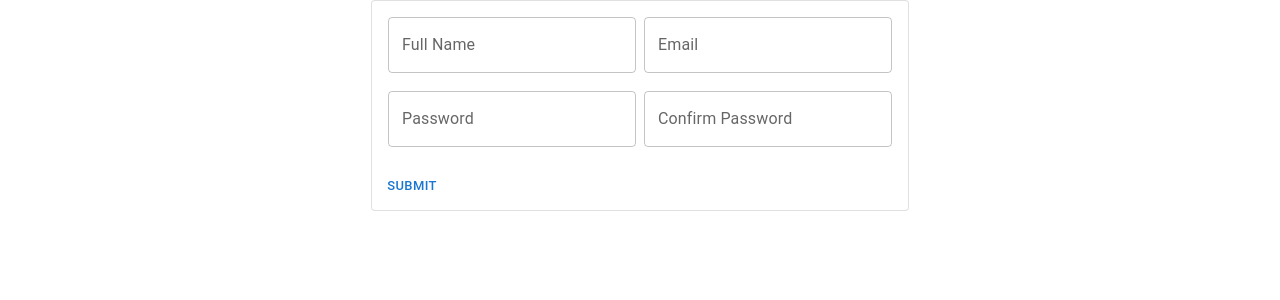
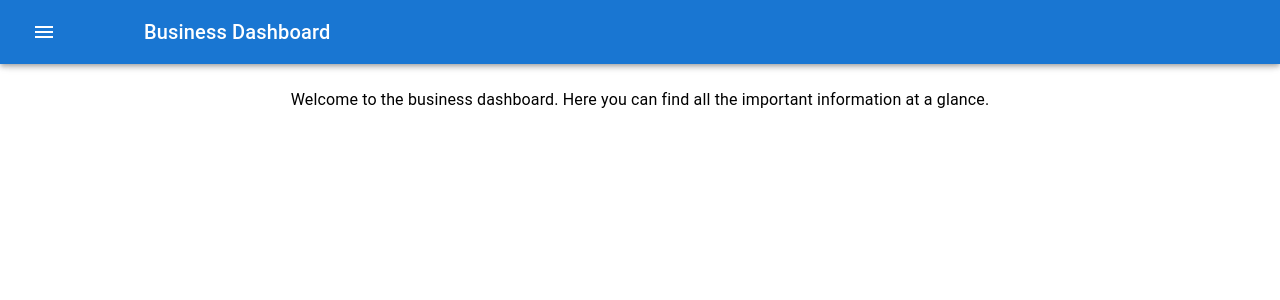
Before and after one commit to SuryaramSubramanian/React-CC-1-material, a React (Create React App) app: page / in a window 1280 px wide. Shown: the top 300 px of the page. Built offline with nearby package versions, Linux system fonts and the light colour scheme.

Commit message:
Initial commit

```diff
--- /dev/null
+++ b/src/BuisnessTemplate.jsx
@@ -0,0 +1,76 @@
+import React, { useState } from 'react';
+import { AppBar, Toolbar, Typography, Drawer, List, ListItem, ListItemIcon, ListItemText, IconButton, Box } from '@mui/material';
+import MenuIcon from '@mui/icons-material/Menu';
+import HomeIcon from '@mui/icons-material/Home';
+import InfoIcon from '@mui/icons-material/Info';
+import ContactMailIcon from '@mui/icons-material/ContactMail';
+
+const drawerWidth = 240;
+
+
+const BusinessTemplate = () => {
+
+  const [drawerOpen, setDrawerOpen] = useState(false);
+
+  const toggleDrawer = () => {
+    setDrawerOpen(!drawerOpen);
+  };
+
+  return (
+    <Box>
+      <AppBar sx={{ zIndex: (theme) => theme.zIndex.drawer + 1 }}>
+        <Toolbar>
+          <IconButton
+            color="inherit"
+            onClick={toggleDrawer}
+            sx={{ marginRight: 10 }}
+          >
+            <MenuIcon />
+          </IconButton>
+          <Typography variant="h6" noWrap>
+            Business Dashboard
+          </Typography>
+        </Toolbar>
+      </AppBar>
+
+      {/* Drawer */}
+      <Drawer
+        open={drawerOpen}
+        onClose={toggleDrawer}
+        sx={{
+          width: drawerWidth,
+          '& .MuiDrawer-paper': { width: drawerWidth, boxSizing: 'border-box' },
+        }}
+      >
+        <Toolbar />
+        <Box sx={{ overflow: 'auto' }}>
+          <List>
+            {['Home', 'About', 'Contact'].map((text, index) => (
+              <ListItem button key={index} onClick={toggleDrawer}>
+                <ListItemIcon>
+                  {text === 'Home' && <HomeIcon />}
+                  {index === 1 && <InfoIcon />}
+                  {index === 2 && <ContactMailIcon />}
+                </ListItemIcon>
+                <ListItemText primary={text} />
+              </ListItem>
+            ))}
+          </List>
+        </Box>
+      </Drawer>
+
+      {/* Main Content */}
+
+      <Box sx={{ p: 3, width: `calc(100% - ${drawerOpen ? drawerWidth : 0 }px)` }}
+      >
+        <Toolbar />
+        <Typography paragraph>
+          Welcome to the business dashboard. Here you can find all the important information at a glance.
+        </Typography>
+        {/* More content goes here */}
+      </Box>
+    </Box>
+  );
+};
+
+export default BusinessTemplate;
--- a/src/index.js
+++ b/src/index.js
@@ -3,6 +3,7 @@ import ReactDOM from 'react-dom/client';
 import './index.css';
 // import MyForm from './MyForm';
 import SimpleForm from './SimpleForm';
+import BusinessTemplate from './BuisnessTemplate';
 // import App from './App';
 
 // import SetTimeout from './SetTimeout';
@@ -20,6 +21,6 @@ import SimpleForm from './SimpleForm';
 const root = ReactDOM.createRoot(document.getElementById('root'));
 root.render(
   <div className='flexBox'>
-    <SimpleForm/>
+    <BusinessTemplate/>
   </div>
 );
```
Also changed, not shown: src/Layout.jsx (+4 -8 lines), src/MapFunction.jsx (added, +19 -0 lines), src/RestOperator.jsx (added, +23 -0 lines), src/SpreadOperator.jsx (added, +27 -0 lines), src/components/Sidebar.jsx (+4 -6 lines).
